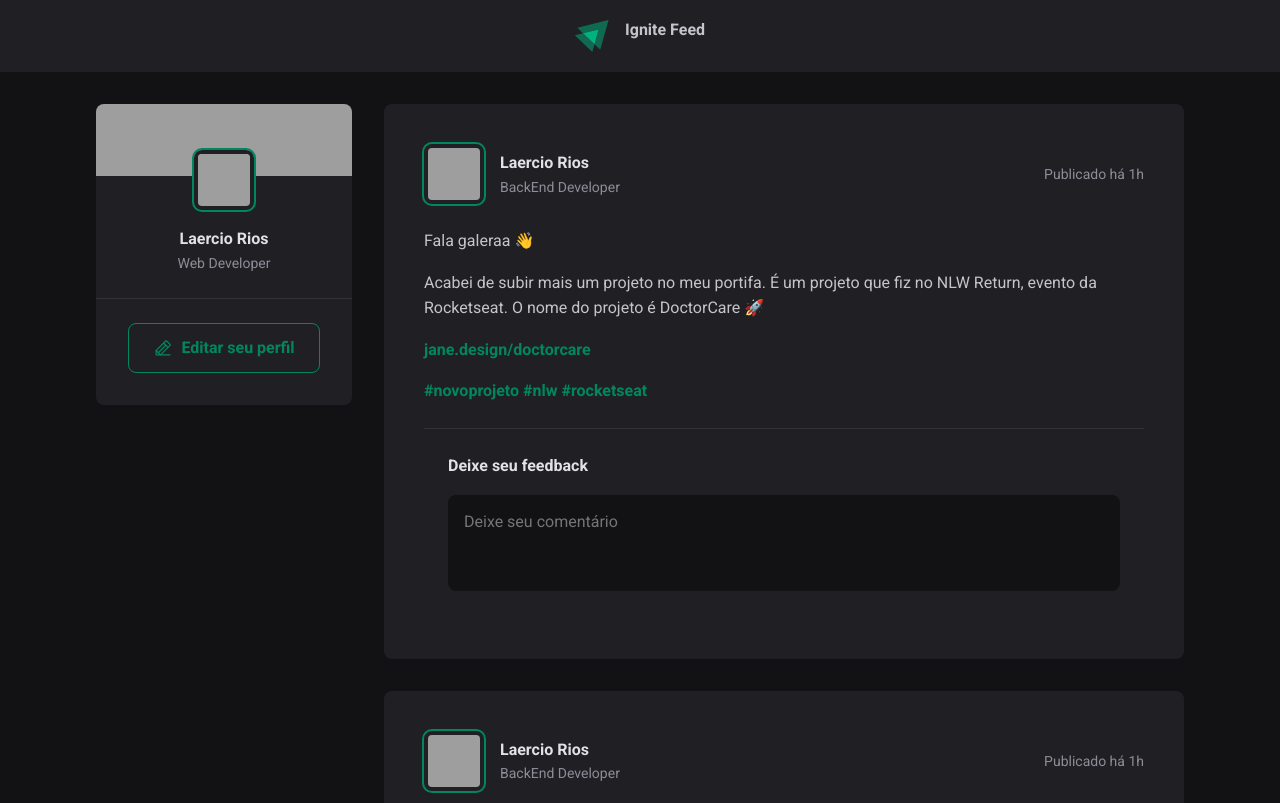
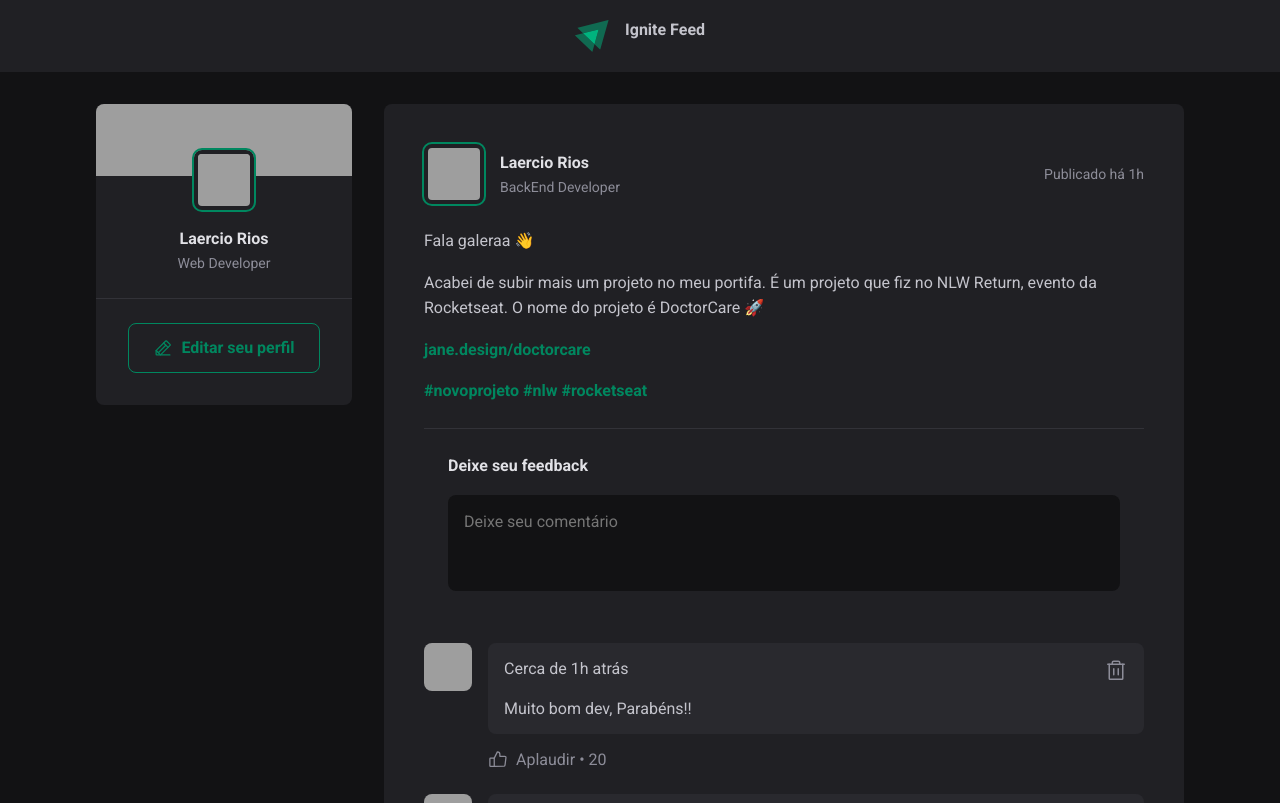
Before and after one commit to LaercioSR/ignite-feed, a React (Vite) app: page / in a window 1280 px wide. Shown: the top 803 px of the page. Built offline with nearby package versions, Linux system fonts and the light colour scheme; grey boxes are pictures that could not be loaded; a web font is replaced by a local one.

Commit message:
:sparkles: Added comments list

```diff
--- /dev/null
+++ b/src/components/Comment.jsx
@@ -0,0 +1,38 @@
+import { ThumbsUp, Trash } from "phosphor-react";
+import styles from "./Comment.module.css";
+
+export function Comment() {
+  return (
+    <div className={styles.comment}>
+      <img src="https://github.com/LaercioSR.png" />
+
+      <div className={styles.commentBox}>
+        <div className={styles.commentContent}>
+          <header>
+            <div className={styles.authorAndTime}>
+              <time
+                title="19 de Junho às 10:46h"
+                dateTime="2022-06-19 10:46:30"
+              >
+                Cerca de 1h atrás
+              </time>
+            </div>
+
+            <button title="Deletar comentário">
+              <Trash size={24} />
+            </button>
+          </header>
+
+          <p>Muito bom dev, Parabéns!!</p>
+        </div>
+
+        <footer>
+          <button>
+            <ThumbsUp size={20} />
+            Aplaudir <span>20</span>
+          </button>
+        </footer>
+      </div>
+    </div>
+  );
+}
--- /dev/null
+++ b/src/components/Comment.module.css
@@ -0,0 +1,86 @@
+.comment {
+  margin-top: 1.5rem;
+  display: flex;
+  gap: 1rem;
+}
+
+.comment > img {
+  width: 3rem;
+  height: 3rem;
+  border-radius: 8px;
+}
+
+.commentBox {
+  flex: 1;
+}
+
+.commentBox footer {
+  margin-top: 1rem;
+}
+
+.commentBox footer button {
+  background: transparent;
+  border: 0;
+  color: var(--gray-400);
+  cursor: pointer;
+  line-height: 0;
+  border-radius: 2px;
+  display: flex;
+  align-items: center;
+}
+
+.commentBox footer button:hover {
+  color: var(--green-300);
+}
+
+.commentBox footer button svg {
+  margin-right: 0.5rem;
+}
+
+.commentBox footer button span::before {
+  content: "\2022";
+  padding: 0 0.25rem;
+}
+
+.commentContent {
+  background: var(--gray-700);
+  border-radius: 8px;
+  padding: 1rem;
+}
+
+.commentContent header {
+  display: flex;
+  align-items: flex-start;
+  justify-content: space-between;
+}
+
+.commentContent header button {
+  background: transparent;
+  border: 0;
+  color: var(--gray-400);
+  cursor: pointer;
+  line-height: 0;
+  border-radius: 2px;
+}
+
+.commentContent header button:hover {
+  color: var(--red-500);
+}
+
+.commentContent p {
+  margin-top: 1rem;
+  color: var(--gray-300);
+}
+
+.authorAndTime strong {
+  display: block;
+  font-size: 0.875rem;
+  line-height: 1.6;
+}
+
+.authorAndTime span {
+  display: block;
+  font-size: 0.75rem;
+  color: var(--gray-400);
+  line-height: 1.6;
+}
--- a/src/components/Post.jsx
+++ b/src/components/Post.jsx
@@ -1,3 +1,4 @@
+import { Comment } from "./Comment";
 import styles from "./Post.module.css";
 
 export function Post() {
@@ -50,6 +51,12 @@
           <button type="submit">Publicar</button>
         </footer>
       </form>
+
+      <div className="styles.commentList">
+        <Comment />
+        <Comment />
+        <Comment />
+      </div>
     </article>
   );
 }
--- a/src/components/Post.module.css
+++ b/src/components/Post.module.css
@@ -123,3 +123,7 @@
 .commentForm button[type="submit"]:hover {
   background: var(--green-300);
 }
+
+.commentList {
+  margin-top: 2rem;
+}
--- a/src/global.css
+++ b/src/global.css
@@ -10,6 +10,8 @@
 
   --green-300: #00b37e;
   --green-500: #00875f;
+
+  --red-500: #f75a68;
 }
 
 * {
```
